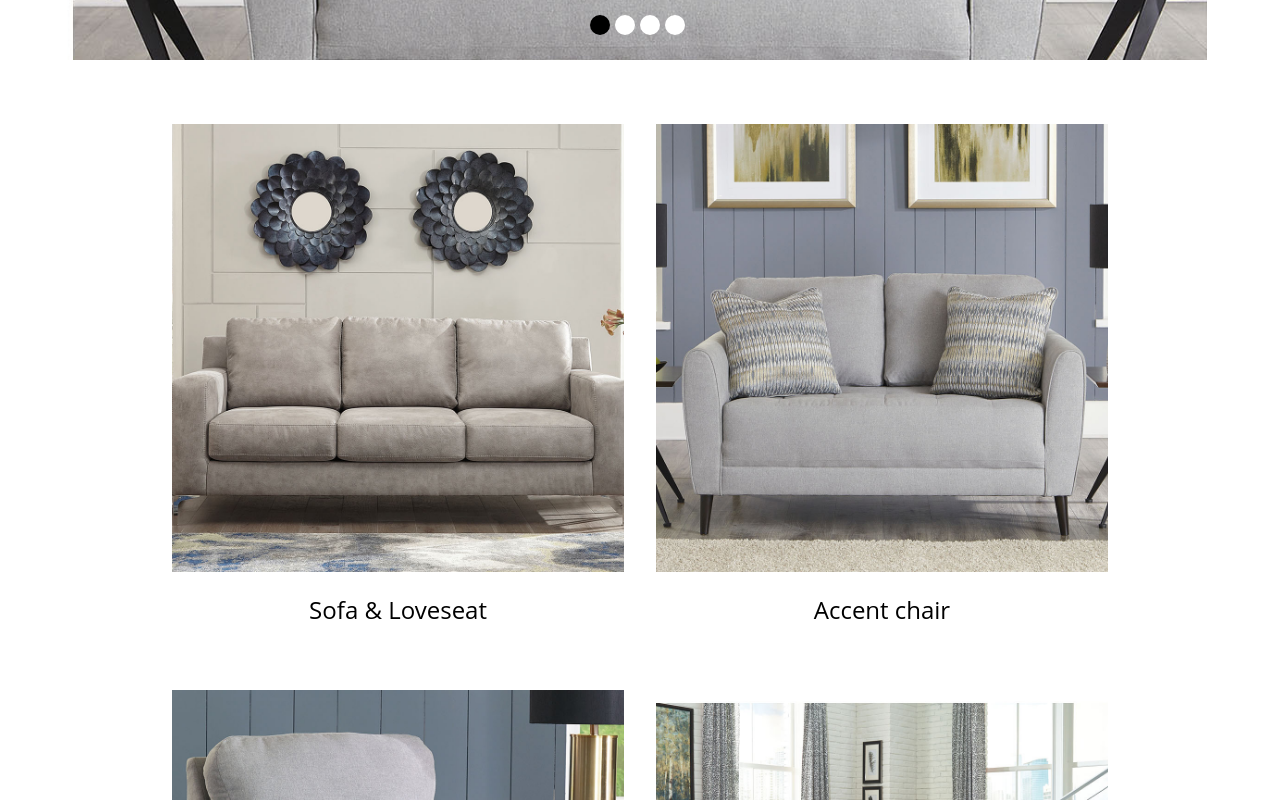
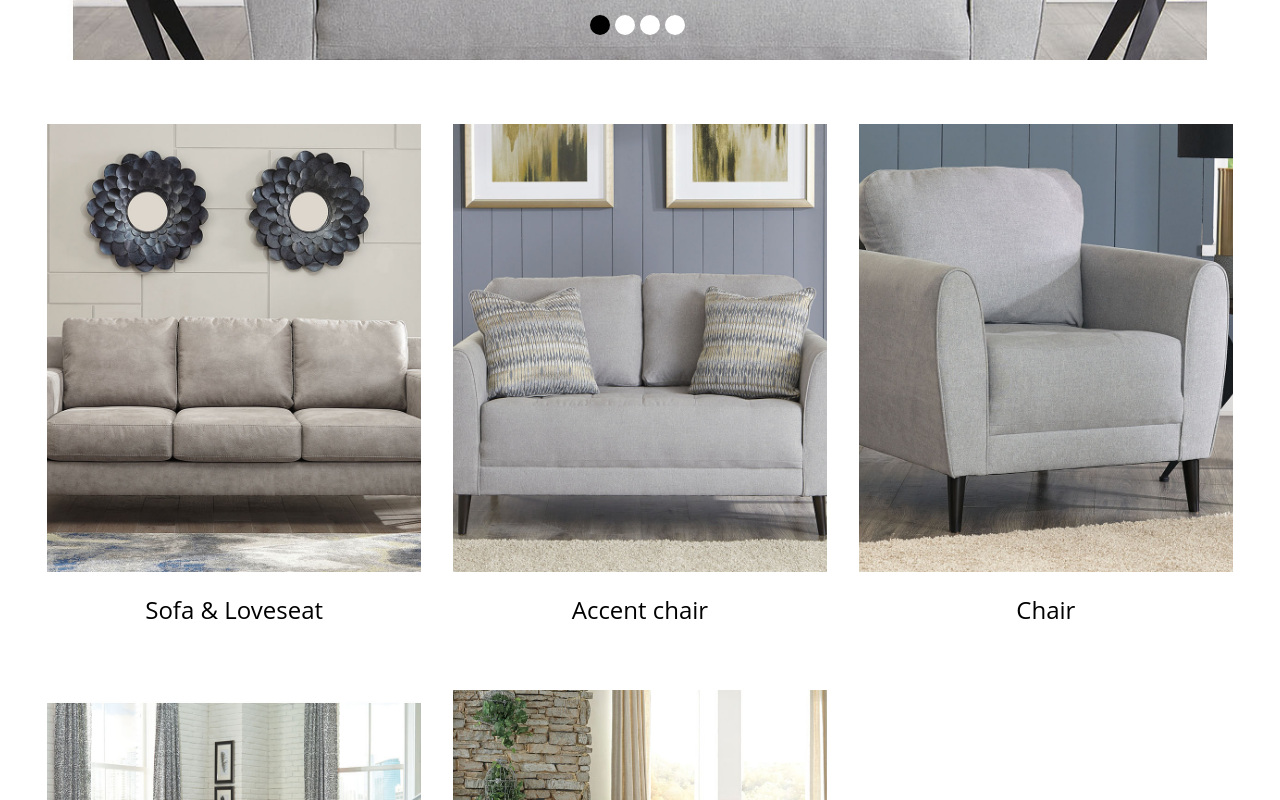
Before and after one commit to cenwachukwu/coziroomsofass, a React (Create React App) app: page / in a window 1280 px wide. Shown: the part 660-1460 px from the top of the page. Built offline with nearby package versions, Linux system fonts and the light colour scheme.

Commit message:
made some changes to category nav

```diff
--- a/src/components/homePagePills/homePagePills.scss
+++ b/src/components/homePagePills/homePagePills.scss
@@ -34,12 +34,10 @@
   }
 }
 
-@media only screen and (max-width: 1348px) {
+@media only screen and (max-width: 1440px) {
   .PillBox {
     .boxPills {
-      width: 75%;
-      grid-template-columns: repeat(2, 1fr);
-      row-gap: 3rem;
+      width: 95%;
     }
   }
 }
```
